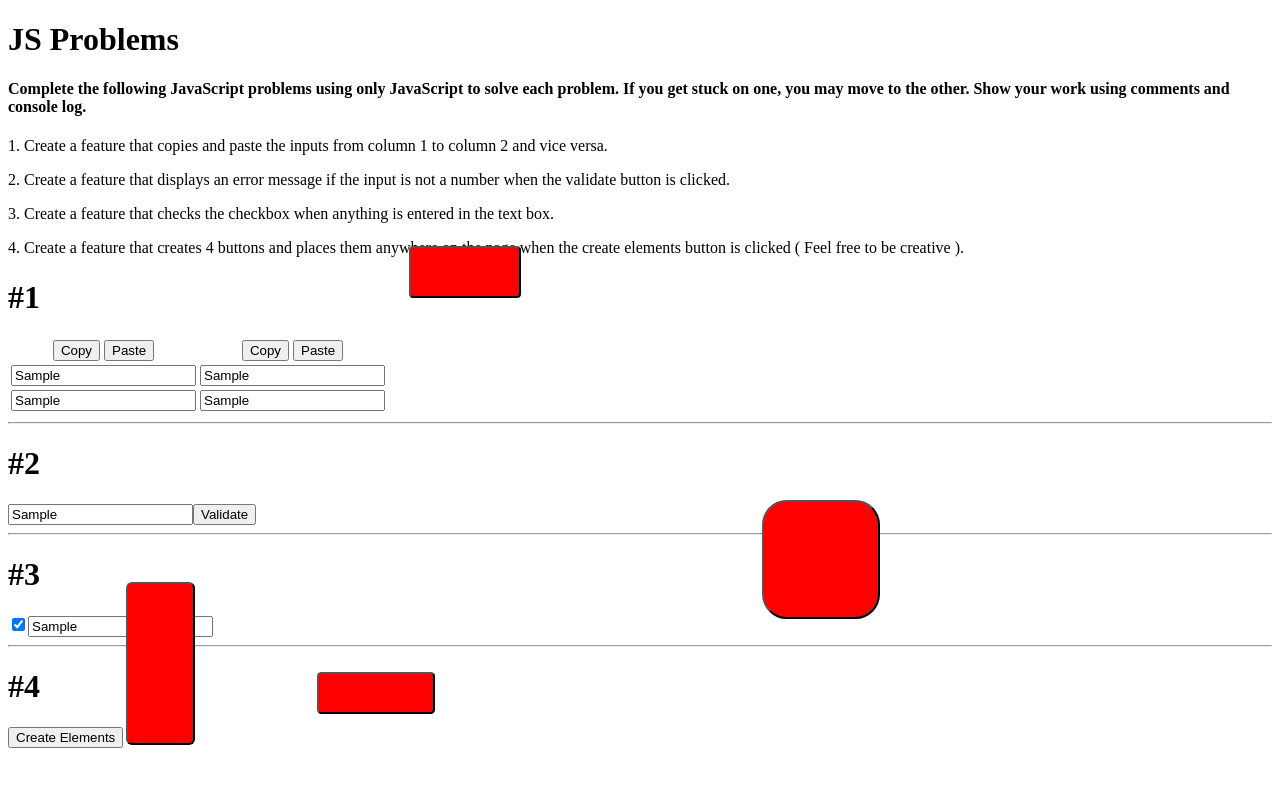
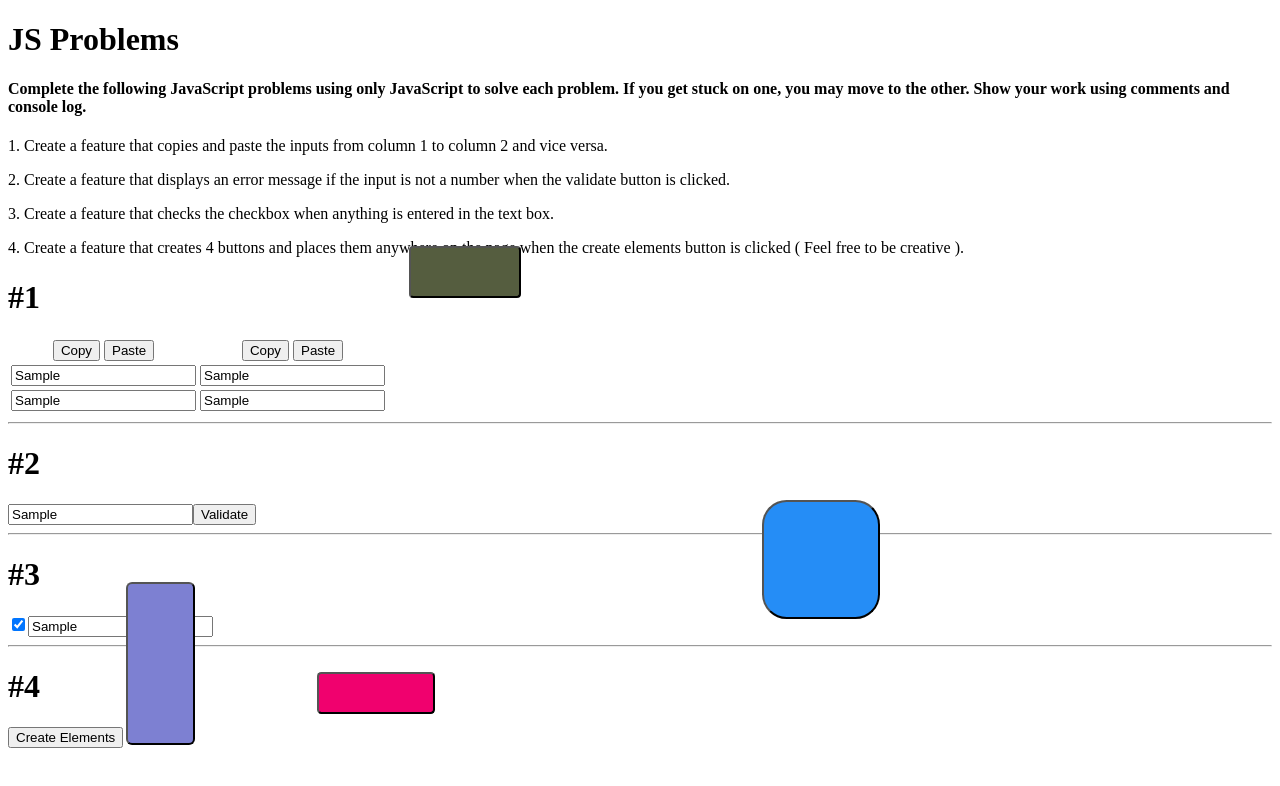
Before and after one commit to aalejan/ICF-, a website: page index.html in a window 1280 px wide. Both pictures are taken after typing "Sample", "Sample", "Sample", "Sample", "Sample", "Sample" into the empty fields and a click on the button "Create Elements". Drawn offline with Linux system fonts and the light colour scheme.

Commit message:
createButtons now randomly generates background-color  of each button created

```diff
--- a/index.html
+++ b/index.html
@@ -155,24 +155,36 @@ function createButtons(){
     let height = getRandomNumber(5, 200)
   let width = getRandomNumber(10, 200)
   let borderRadius = getRandomNumber(0, 50)
+  let bgColor = random_bg_color()
 
+ button.style.background = `${bgColor}`
   button.style.borderRadius = borderRadius + 'px'
   button.style.height = height + 'px'
   button.style.width = width + 'px'
     button.style.position = 'absolute';
     button.style.top = top +'px';
     button.style.left =  left +'px';
-    button.style.backgroundColor = 'red';
     document.body.appendChild(button)
  })
 
   randomButtons = []
   console.log(randomButtons)
+  console.log(random_bg_color())
 }
 
 function getRandomNumber(min, max) {
     return Math.random() * (max - min) + min;
   }
+  function random_bg_color() {
+    var x = Math.floor(Math.random() * 256);
+    var y = Math.floor(Math.random() * 256);
+    var z = Math.floor(Math.random() * 256);
+    var bgColor = "rgb(" + x + "," + y + "," + z + ")";
+ console.log(bgColor);
+ return bgColor
+
+    }
+
 </script>
 
 </html>
```
